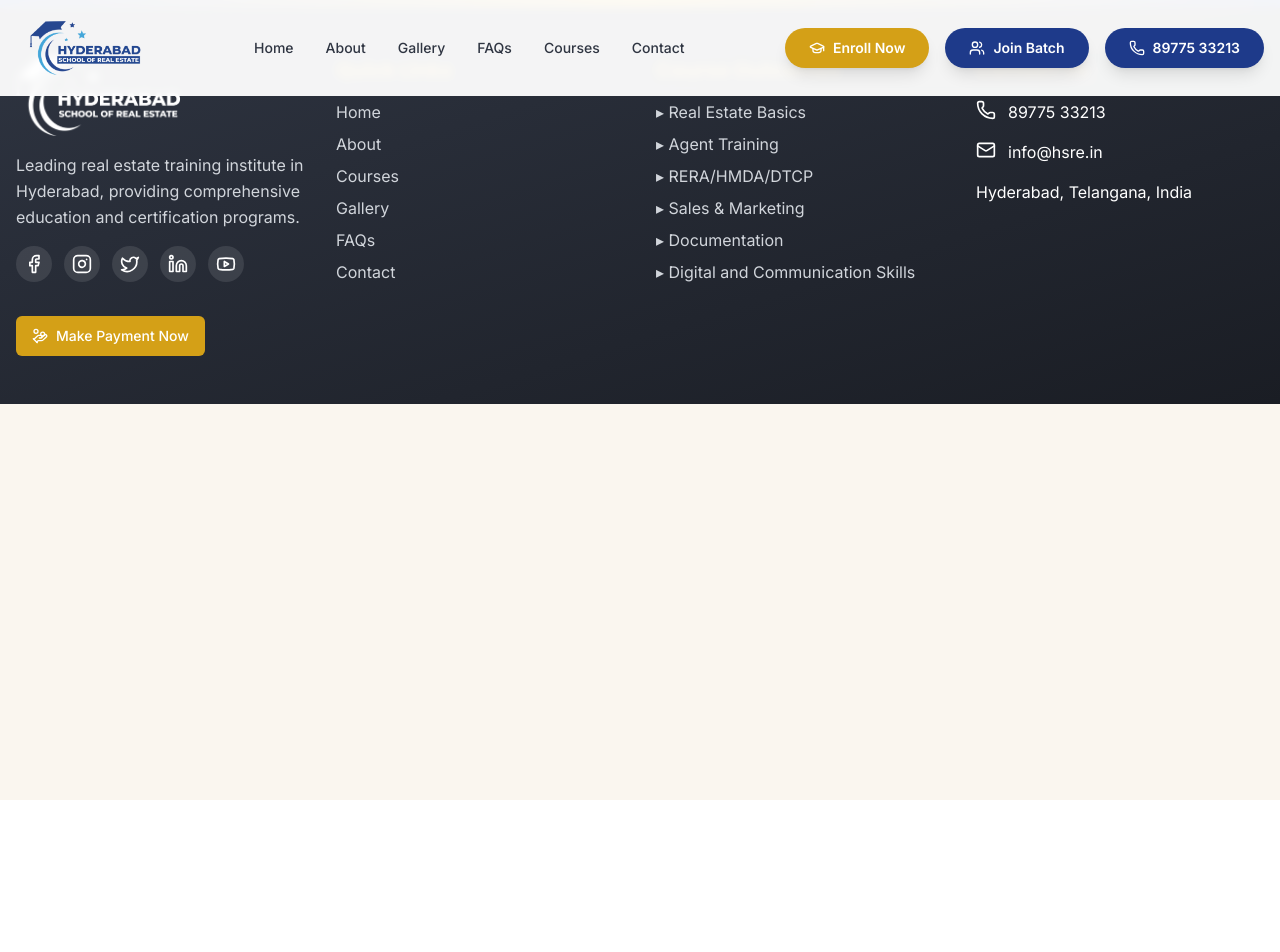
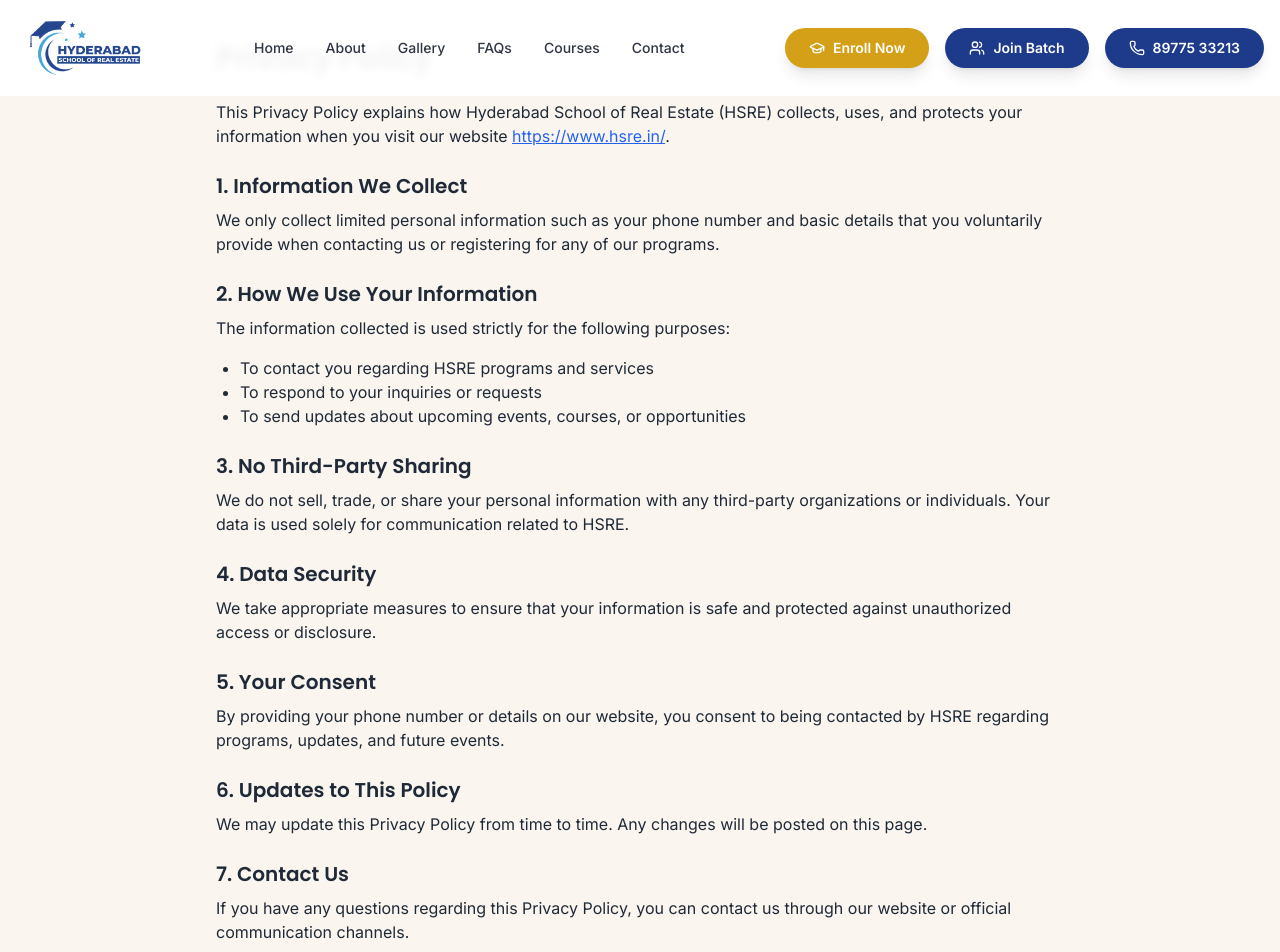
Before and after one commit to Krishna-siddamsetti73/schoolofrealestate, a React (Vite) app: page /privacypolicy in a window 1280 px wide. Shown: the top 952 px of the page. Before the commit the page ends 800 px from the top, so only its background shows below. Built offline with nearby package versions, Linux system fonts and the light colour scheme.

Commit message:
privacy policy page and link added to the app.jsx file

```diff
--- a/src/App.jsx
+++ b/src/App.jsx
@@ -7,6 +7,7 @@
 import CoursesPage from '@/pages/CoursesPage';
 import ContactPage from '@/pages/ContactPage';
 import { Toaster } from '@/components/ui/toaster';
+import PrivacyPolicy from '@/pages/privacypolicy';
 
 function App() {
 
@@ -183,6 +184,7 @@
               <Route path="/" element={<Home />} />
               <Route path="/courses" element={<CoursesPage />} />
               <Route path="/contact" element={<ContactPage />} />
+              <Route path="/privacypolicy" element={<PrivacyPolicy />} />
             </Routes>
           </section>
 
--- /dev/null
+++ b/src/pages/privacypolicy.jsx
@@ -0,0 +1,86 @@
+import React from "react";
+
+const PrivacyPolicy = () => {
+  return (
+    <div className="max-w-4xl mx-auto px-6 py-10 text-gray-800">
+      <h1 className="text-3xl font-bold mb-6">Privacy Policy</h1>
+
+      <p className="mb-4">
+        This Privacy Policy explains how Hyderabad School of Real Estate (HSRE)
+        collects, uses, and protects your information when you visit our website{" "}
+        <a
+          href="https://www.hsre.in/"
+          target="_blank"
+          rel="noopener noreferrer"
+          className="text-blue-600 underline"
+        >
+          https://www.hsre.in/
+        </a>.
+      </p>
+
+      <h2 className="text-xl font-semibold mt-6 mb-2">
+        1. Information We Collect
+      </h2>
+      <p className="mb-4">
+        We only collect limited personal information such as your phone number
+        and basic details that you voluntarily provide when contacting us or
+        registering for any of our programs.
+      </p>
+
+      <h2 className="text-xl font-semibold mt-6 mb-2">
+        2. How We Use Your Information
+      </h2>
+      <p className="mb-4">
+        The information collected is used strictly for the following purposes:
+      </p>
+      <ul className="list-disc ml-6 mb-4">
+        <li>To contact you regarding HSRE programs and services</li>
+        <li>To respond to your inquiries or requests</li>
+        <li>To send updates about upcoming events, courses, or opportunities</li>
+      </ul>
+
+      <h2 className="text-xl font-semibold mt-6 mb-2">
+        3. No Third-Party Sharing
+      </h2>
+      <p className="mb-4">
+        We do not sell, trade, or share your personal information with any
+        third-party organizations or individuals. Your data is used solely for
+        communication related to HSRE.
+      </p>
+
+      <h2 className="text-xl font-semibold mt-6 mb-2">
+        4. Data Security
+      </h2>
+      <p className="mb-4">
+        We take appropriate measures to ensure that your information is safe and
+        protected against unauthorized access or disclosure.
+      </p>
+
+      <h2 className="text-xl font-semibold mt-6 mb-2">
+        5. Your Consent
+      </h2>
+      <p className="mb-4">
+        By providing your phone number or details on our website, you consent to
+        being contacted by HSRE regarding programs, updates, and future events.
+      </p>
+
+      <h2 className="text-xl font-semibold mt-6 mb-2">
+        6. Updates to This Policy
+      </h2>
+      <p className="mb-4">
+        We may update this Privacy Policy from time to time. Any changes will be
+        posted on this page.
+      </p>
+
+      <h2 className="text-xl font-semibold mt-6 mb-2">
+        7. Contact Us
+      </h2>
+      <p>
+        If you have any questions regarding this Privacy Policy, you can contact
+        us through our website or official communication channels.
+      </p>
+    </div>
+  );
+};
+
+export default PrivacyPolicy;
```
